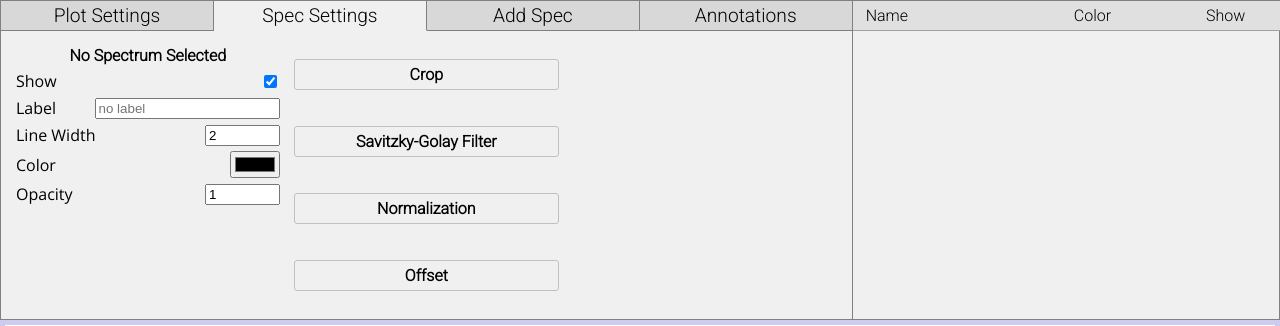
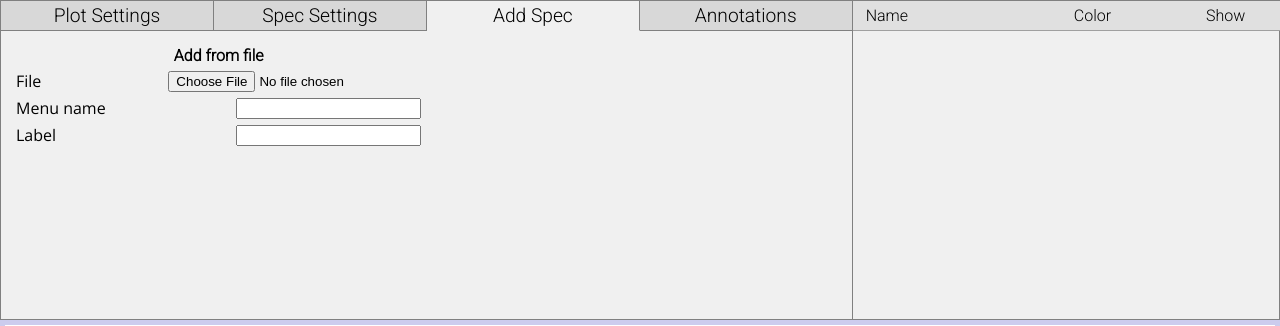
Before and after one commit to jangell/mysite, a Django app: page /plotbot/ in a window 1280 px wide. Shown: the part 43-369 px from the top of the page. Run offline with Django 3.2, Linux system fonts and the light colour scheme; data that the repository does not hold is empty; parts of the project's set-up code (start-up, migrations or seed data) failed here and were passed over; some libraries are stand-ins or nearby versions.

Commit message:
working on add functions and html

```diff
--- a/plotbot/templates/plotbot/index.html
+++ b/plotbot/templates/plotbot/index.html
@@ -24,8 +24,8 @@
 	<div class="toolbar">
 		<ul class="tabs">
 			<li class="tab" for="global_tools" id="global_tab">Plot Settings</li>
-			<li class="tab default_tab" for="spec_tools" id="spec_tab">Spec Settings</li>
-			<li class="tab" for="add_tools" id="add_tab">Add Spec</li>
+			<li class="tab" for="spec_tools" id="spec_tab">Spec Settings</li>
+			<li class="tab default_tab" for="add_tools" id="add_tab">Add Spec</li>
 			<li class="tab" for="anno_tools" id="anno_tab">Annotations</li>
 		</ul>
 
@@ -212,7 +212,57 @@
 			</div>
 
 			<div class="toolset" id="add_tools">
+				<!-- add from local file -->
+				<div class="tools_col">
 
+					<div class="setting">
+						<h4 class="col_title">Add from file</h4>
+					</div>
+
+					<!--
+					select file
+
+					name in list (default: filename) (d)
+					label (default: none(?)) (d)
+
+					add button
+					cancel button
+
+					TODO: Multi-add! list, where each item is a file and it changes css as it loads in, with filename and label as options
+					TODO: add-by-url
+					-->
+
+					<div class="setting">
+						<label>File</label>
+						<input type=file accept=".csv" target="local_file">
+					</div>
+
+					<div class="setting">
+						<label>Menu name</label>
+						<input class="disable_without_file" target="menu_name" readonly>
+					</div>
+
+					<div class="setting">
+						<label>Label</label>
+						<input class="disable_without_file" target="to_label" readonly>
+					</div>
+
+					<script>
+						$('.disable_without_file[readonly]').click(function(){
+							alert('Menu name & label fields can only be set when a file has been selected');
+						});
+
+					</script>
+
+
+				</div>
+				<!-- add from database (slim to start) -->
+				<!-- quick add -->
+				<!-- explanatory text about managing slim vs full -->
+				<!-- load-full button with loading bar (actually, just fill up the button/div-as-button itself!) -->
+				<div class="tools_col">
+
+				</div>
 			</div>
 
 			<div class="toolset" id="anno_tools">
@@ -229,6 +279,7 @@
 			<div class="showing">Show</div>
 		</div>
 	</div>
+	<!-- put quick-add and remove at the bottom of the spec list div -->
 </div>
 
 <div id="plot_holder">
@@ -308,9 +359,11 @@ $(document).ready(function(){
 
 var qz = 2481;	// quartz
 var al = 51;	// albite
+var am = 100;	// amicite
 var startWith = []; // list of specIds to autopopulate chart
 startWith.push(qz);
 startWith.push(al);
+startWith.push(am);
 
 
 var ph = new PlotHandler($('#pc_target'),$('#sl_target'),$('#sc_target'),$('#plot_holder'));
```
